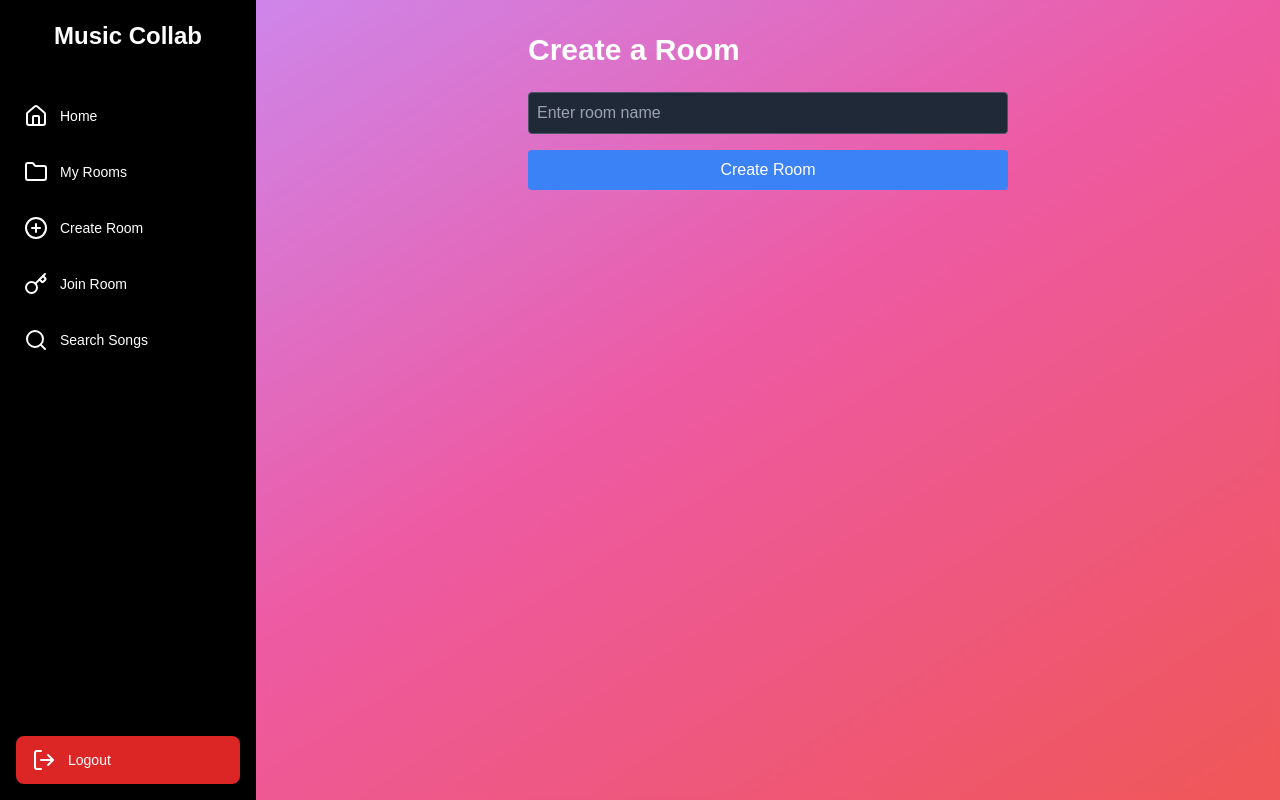
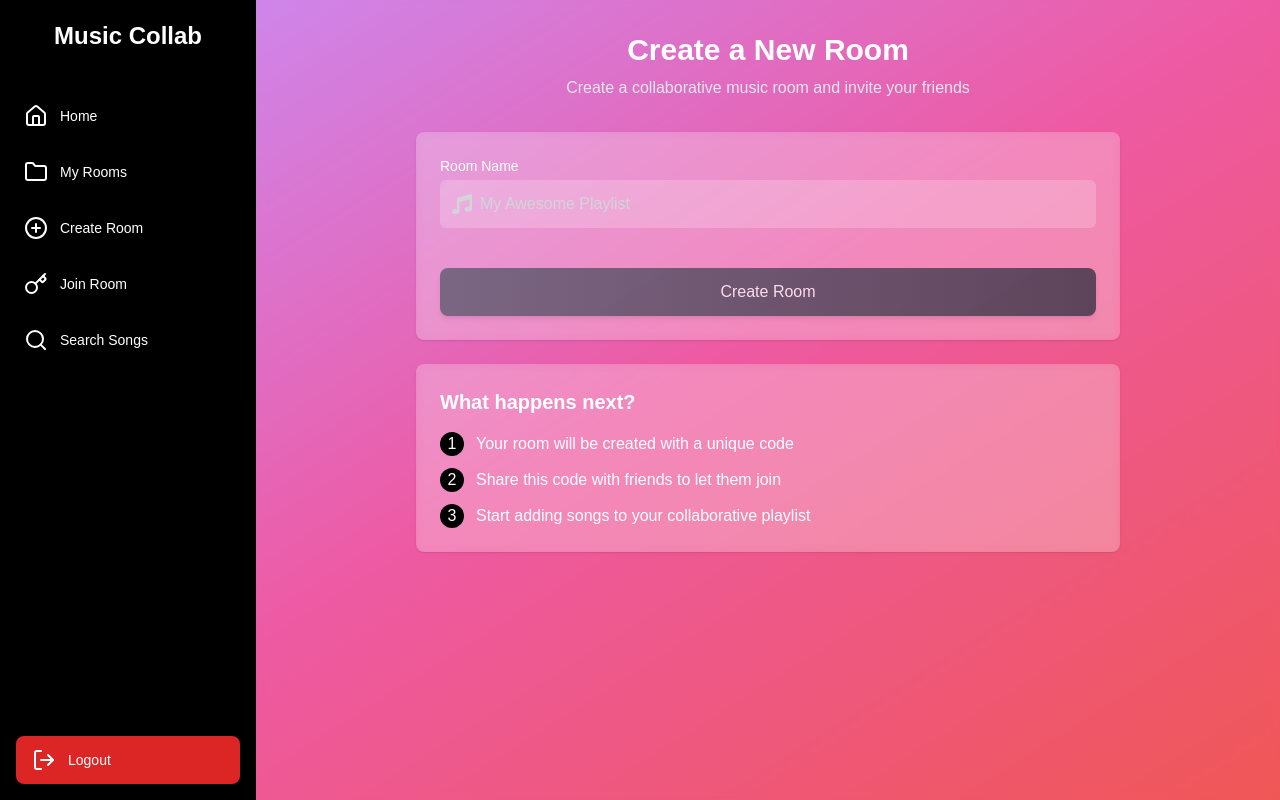
Before and after one commit to SUKHMAN-SINGH-1612/music-mixer, a Next.js app: page /dashboard/create-room in a window 1280 px wide. Built offline with nearby package versions, Linux system fonts and the light colour scheme; no server answers.

Commit message:
feat: enhance room creation UI with loading state and music icon

```diff
--- a/app/dashboard/create-room/page.js
+++ b/app/dashboard/create-room/page.js
@@ -3,16 +3,19 @@
 import { useState } from "react";
 import { useRouter } from "next/navigation";
 import { useSession } from "next-auth/react";
+import { FaMusic } from "react-icons/fa"; // Correct icon import
 
 export default function CreateRoom() {
   const [roomName, setRoomName] = useState("");
   const { data: session } = useSession();
   const router = useRouter();
+  const [isLoading, setIsLoading] = useState(false);
 
   const handleCreateRoom = async (e) => {
     e.preventDefault();
     if (!roomName.trim() || !session?.user?.id) return;
 
+    setIsLoading(true);
     const response = await fetch("/api/supabase/create-room", {
       method: "POST",
       headers: { "Content-Type": "application/json" },
@@ -20,11 +23,12 @@
         room_name: roomName,
         google_id: session.user.id,
         email: session.user.email,
-        name: session.user.name
+        name: session.user.name,
       }),
     });
 
     const data = await response.json();
+    setIsLoading(false);
     if (response.ok) {
       router.push(`/dashboard/room/${data.room_code}`);
     } else {
@@ -33,21 +37,81 @@
   };
 
   return (
-    <div className="max-w-lg mx-auto px-4 py-8">
-      <h1 className="text-3xl font-bold text-white mb-6">Create a Room</h1>
-      <form onSubmit={handleCreateRoom} className="space-y-4">
+    <div className="max-w-3xl mx-auto px-4 sm:px-6 lg:px-8 py-8">
+      <div className="mb-8 text-center">
+        <h1 className="text-3xl font-bold text-white mb-2">Create a New Room</h1>
+        <p className="text-gray-200">Create a collaborative music room and invite your friends</p>
+      </div>
+
+      <div className="bg-white bg-opacity-20 backdrop-blur-sm shadow overflow-hidden sm:rounded-lg p-6">
+        <form onSubmit={handleCreateRoom} className="space-y-6">
+          <div>
+            <label htmlFor="roomName" className="block text-sm font-medium text-white mb-1">
+              Room Name
+            </label>
+            <div className="relative">
+              <div className="absolute inset-y-0 left-0 pl-3 flex items-center pointer-events-none">
+                <FaMusic className="h-5 w-5 text-gray-300" />
+              </div>
               <input
                 type="text"
+                id="roomName"
                 value={roomName}
                 onChange={(e) => setRoomName(e.target.value)}
-          placeholder="Enter room name"
-          className="w-full p-2 rounded bg-gray-800 text-white border border-gray-600"
                 required
+                placeholder="My Awesome Playlist"
+                className="pl-10 block w-full rounded-md border-0 py-3 bg-white bg-opacity-20 text-white placeholder-gray-300 focus:ring-2 focus:ring-primary"
               />
-        <button type="submit" className="w-full bg-blue-500 hover:bg-blue-600 text-white py-2 rounded">
-          Create Room
+            </div>
+          </div>
+
+          <div className="pt-4">
+            <button
+              type="submit"
+              disabled={isLoading || !roomName}
+              className={`w-full flex justify-center py-3 px-4 rounded-lg shadow-md text-white bg-gradient-to-r from-gray-600 to-gray-800 hover:from-gray-500 hover:to-gray-700 focus:outline-none focus:ring-2 focus:ring-offset-2 focus:ring-gray-500 transition-all duration-150 ${
+                isLoading || !roomName ? "opacity-70 cursor-not-allowed" : ""
+              }`}
+            >
+              {isLoading ? (
+                <svg
+                  className="animate-spin -ml-1 mr-3 h-5 w-5 text-white"
+                  xmlns="http://www.w3.org/2000/svg"
+                  fill="none"
+                  viewBox="0 0 24 24"
+                >
+                  <circle className="opacity-25" cx="12" cy="12" r="10" stroke="currentColor" strokeWidth="4"></circle>
+                  <path
+                    className="opacity-75"
+                    fill="currentColor"
+                    d="M4 12a8 8 0 018-8V0C5.373 0 0 5.373 0 12h4zm2 5.291A7.962 7.962 0 014 12H0c0 3.042 1.135 5.824 3 7.938l3-2.647z"
+                  ></path>
+                </svg>
+              ) : (
+                "Create Room"
+              )}
             </button>
+          </div>
         </form>
+      </div>
+
+      <div className="mt-6 bg-white bg-opacity-20 backdrop-blur-sm shadow overflow-hidden sm:rounded-lg p-6">
+        <h2 className="text-xl font-semibold text-white mb-4">What happens next?</h2>
+        <ul className="space-y-3 text-white">
+          <li className="flex items-start">
+            <span className="flex items-center justify-center h-6 w-6 rounded-full bg-black text-white mr-3">1</span>
+            <span>Your room will be created with a unique code</span>
+          </li>
+          <li className="flex items-start">
+            <span className="flex items-center justify-center h-6 w-6 rounded-full bg-black text-white mr-3">2</span>
+            <span>Share this code with friends to let them join</span>
+          </li>
+          <li className="flex items-start">
+            <span className="flex items-center justify-center h-6 w-6 rounded-full bg-black text-white mr-3">3</span>
+            <span>Start adding songs to your collaborative playlist</span>
+          </li>
+        </ul>
+      </div>
     </div>
   );
 }
--- a/package.json
+++ b/package.json
@@ -18,7 +18,8 @@
     "next-auth": "^4.24.11",
     "node-cache": "^5.1.2",
     "react": "^19.0.0",
-    "react-dom": "^19.0.0"
+    "react-dom": "^19.0.0",
+    "react-icons": "^5.5.0"
   },
   "devDependencies": {
     "@eslint/eslintrc": "^3",
```
Also changed, not shown: 1 other file (tests, documents, lock files or other folders). Lines whose indentation alone changed are shown as unchanged.
